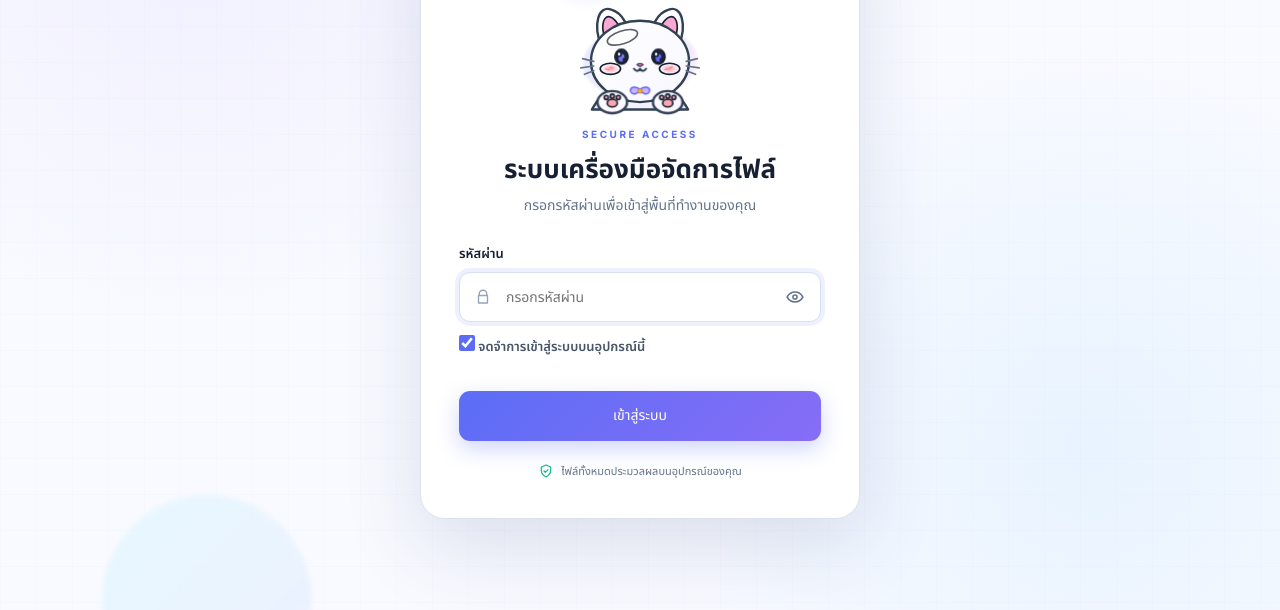
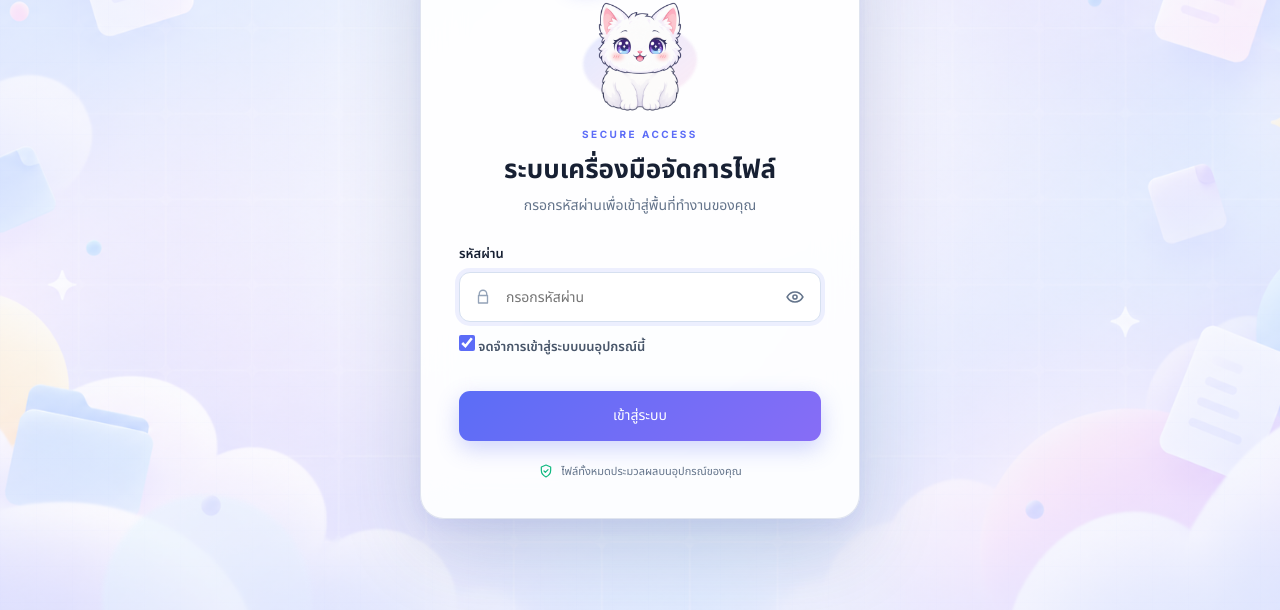
Before and after one commit to Beammyki/IT-PMC, a plain HTML site: page index.html in a window 1280 px wide. Shown: the part 190-800 px from the top of the page. Drawn offline with nearby package versions, Linux system fonts and the light colour scheme.

Commit message:
Update login cat assets and background

```diff
--- a/css/style.css
+++ b/css/style.css
@@ -52,12 +52,12 @@ svg { fill: none; stroke: currentColor; stroke-width: 1.8; stroke-linecap: round
 :focus-visible { outline: 3px solid rgba(91, 109, 246, 0.28); outline-offset: 2px; }
 
 /* Login */
-.login-screen { position: relative; display: grid; place-items: center; min-height: 100vh; padding: 24px; overflow: hidden; background: radial-gradient(circle at 15% 15%, #f1efff 0, transparent 30%), radial-gradient(circle at 85% 80%, #e8f3ff 0, transparent 32%), #f8faff; }
-.login-screen::before { content: ''; position: absolute; inset: 0; pointer-events: none; opacity: .45; background-image: linear-gradient(rgba(91,109,246,.035) 1px, transparent 1px), linear-gradient(90deg, rgba(91,109,246,.035) 1px, transparent 1px); background-size: 36px 36px; }
-.login-decoration { position: absolute; border-radius: 999px; filter: blur(2px); opacity: .65; }
+.login-screen { position: relative; display: grid; place-items: center; min-height: 100vh; padding: 24px; overflow: hidden; background: linear-gradient(135deg, rgba(248,250,255,.58) 0%, rgba(248,250,255,.38) 48%, rgba(238,242,255,.54) 100%), url('../images/backgroud.png') center center / cover no-repeat; }
+.login-screen::before { content: ''; position: absolute; inset: 0; pointer-events: none; opacity: .22; background-image: linear-gradient(rgba(91,109,246,.045) 1px, transparent 1px), linear-gradient(90deg, rgba(91,109,246,.045) 1px, transparent 1px); background-size: 36px 36px; }
+.login-decoration { position: absolute; border-radius: 999px; filter: blur(2px); opacity: .38; }
 .login-decoration--one { width: 290px; height: 290px; top: -130px; right: 10%; background: linear-gradient(135deg, #d8e4ff, #ece8ff); }
 .login-decoration--two { width: 210px; height: 210px; bottom: -95px; left: 8%; background: linear-gradient(135deg, #dff7ff, #e8ecff); }
-.login-card { position: relative; z-index: 1; width: min(100%, 440px); padding: 38px; border: 1px solid rgba(216, 222, 236, .9); border-radius: 24px; background: rgba(255,255,255,.94); box-shadow: 0 28px 80px rgba(47, 65, 118, .14); backdrop-filter: blur(18px); }
+.login-card { position: relative; z-index: 1; width: min(100%, 440px); padding: 38px; border: 1px solid rgba(216, 222, 236, .82); border-radius: 24px; background: rgba(255,255,255,.88); box-shadow: 0 28px 80px rgba(47, 65, 118, .18), 0 6px 18px rgba(99, 102, 241, .08); backdrop-filter: blur(20px) saturate(1.08); }
 .brand { display: flex; align-items: center; min-width: 0; gap: 12px; }
 .brand--login { justify-content: center; margin-bottom: 14px; }
 
@@ -110,6 +110,18 @@ svg { fill: none; stroke: currentColor; stroke-width: 1.8; stroke-linecap: round
 .cat-mascot.is-success .cat-mouth-normal { opacity: 0; }
 .cat-mascot.is-success .cat-mouth-peek { opacity: 1; }
 .cat-mascot.is-success .cat-sparkle { opacity: 1; transform: scale(1); }
+
+/* Generated layered cat assets */
+.cat-svg { display: none; }
+.cat-illustration { position: relative; z-index: 1; width: 100%; height: 100%; overflow: visible; }
+.cat-layer { position: absolute; inset: 0; width: 100%; height: 100%; object-fit: contain; pointer-events: none; user-select: none; }
+.cat-sparkle { z-index: 1; opacity: 0; transform: scale(.7); transform-origin: center center; transition: opacity .35s ease, transform .4s cubic-bezier(.34, 1.56, .64, 1); }
+.cat-body-asset { z-index: 2; transform: translateY(7px) scale(.94); transform-origin: center bottom; }
+.cat-head-asset { z-index: 3; transform: translateY(-24px) scale(.86); transform-origin: center bottom; }
+.cat-sweat { z-index: 4; opacity: 0; transform: scale(0); transform-origin: 82% 45%; transition: opacity .2s ease, transform .3s cubic-bezier(.34, 1.56, .64, 1); }
+
+.cat-mascot.is-wrong .cat-sweat { opacity: 1; transform: scale(1); }
+.cat-mascot.is-success .cat-sparkle { opacity: 1; transform: scale(.9); }
 .brand-mark { position: relative; display: grid; place-items: center; flex: 0 0 44px; width: 44px; height: 44px; border-radius: 12px; color: #fff; background: var(--primary-gradient); box-shadow: 0 8px 18px rgba(91, 109, 246, .28); }
 .brand-mark::before { content: ''; position: absolute; width: 21px; height: 5px; top: 12px; border-radius: 99px; background: #fff; }
 .brand-mark span { position: absolute; width: 5px; height: 20px; top: 13px; border-radius: 99px; background: #fff; }
--- a/index.html
+++ b/index.html
@@ -21,7 +21,7 @@
   <script src="https://unpkg.com/tesseract.js@4.1.2/dist/tesseract.min.js"></script>
   <script src="https://cdn.jsdelivr.net/npm/qrcode@1.5.3/build/qrcode.min.js"></script>
 
-  <link rel="stylesheet" href="css/style.css" />
+  <link rel="stylesheet" href="css/style.css?v=login-background-20260916" />
 </head>
 <body>
   <section class="login-screen" id="login-screen" aria-labelledby="login-title">
@@ -34,6 +34,12 @@
       </div>
       <div class="cat-mascot-wrap" aria-hidden="true">
         <div class="cat-mascot" id="login-cat-mascot">
+    <div class="cat-illustration" aria-hidden="true">
+      <img class="cat-layer cat-sparkle" src="cat/sparkles.png" alt="" />
+      <img class="cat-layer cat-body-asset" src="cat/body.png" alt="" />
+      <img class="cat-layer cat-head-asset" src="cat/head-ears.png" alt="" />
+      <img class="cat-layer cat-sweat" src="cat/sweat-drop.png" alt="" />
+    </div>
           <svg class="cat-svg" viewBox="0 0 160 120" xmlns="http://www.w3.org/2000/svg">
             <defs>
               <linearGradient id="catFaceGrad" x1="35" y1="24" x2="125" y2="112" gradientUnits="userSpaceOnUse">
```
Also changed, not shown: cat/blush.png (added), cat/body.png (added), cat/bow-tie.png (added), cat/eyes-closed.png (added), cat/eyes-open.png (added), cat/head-ears.png (added), cat/mouth-happy.png (added), cat/mouth-surprised.png (added), cat/sparkles.png (added), cat/sweat-drop.png (added), images/backgroud.png (added).
